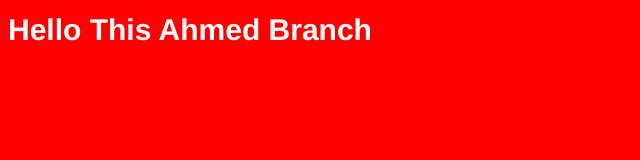
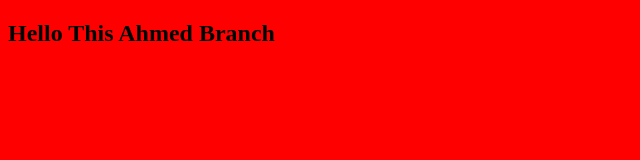
Before and after one commit to YasserBaharithah/myProject, a plain HTML site: page index.html in a window 1280 px wide. Shown: the whole page, without its empty margins (0-640 px from the left). Drawn offline with Linux system fonts and the light colour scheme.

```diff
--- a/index.html
+++ b/index.html
@@ -7,6 +7,6 @@
     <link rel="stylesheet" href="style.css" />
   </head>
   <body>
-    <h1>Hello This Ahmed Branch</h1>
+    <h2>Hello This Ahmed Branch</h1>
   </body>
 </html>
```
